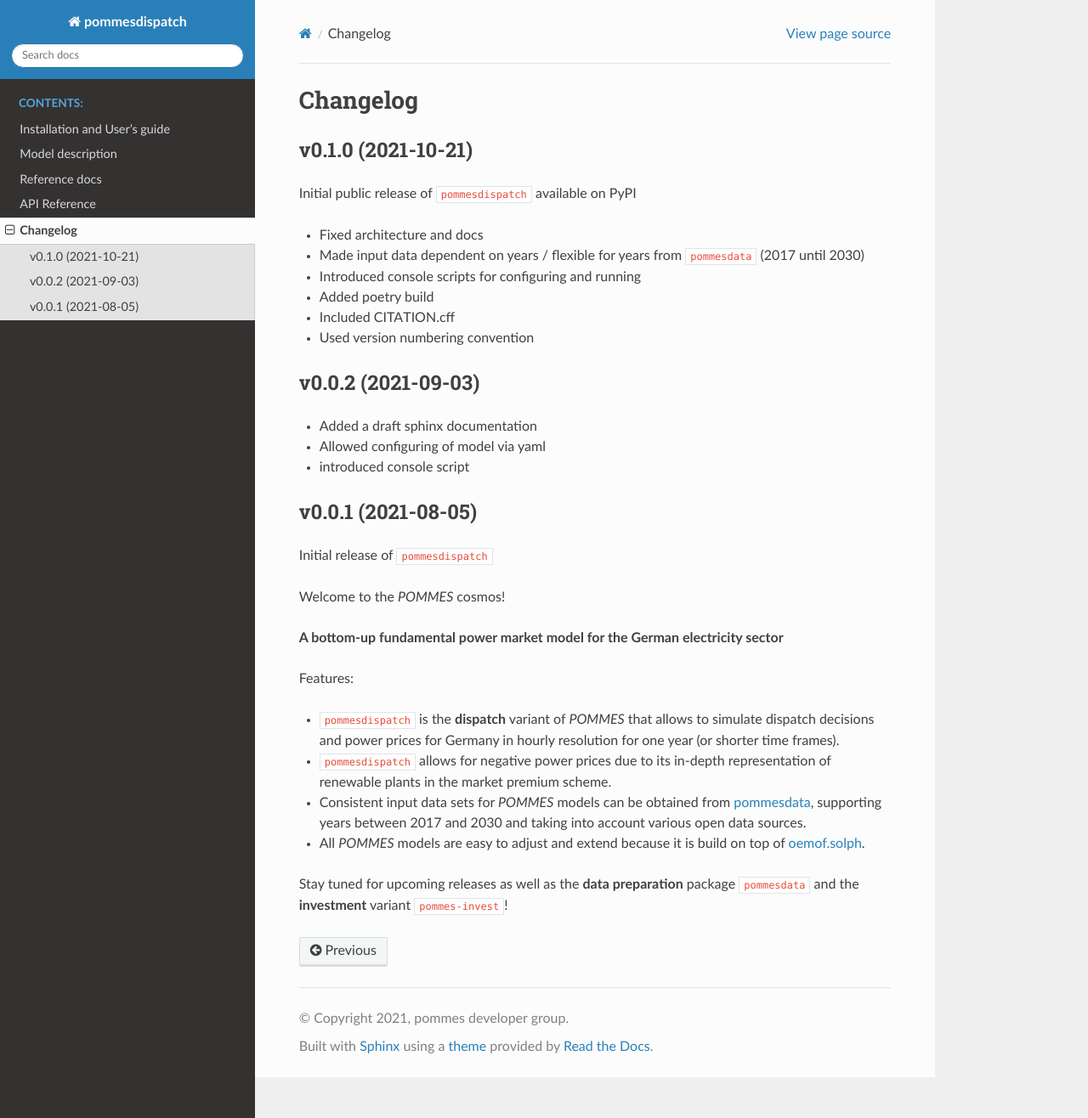
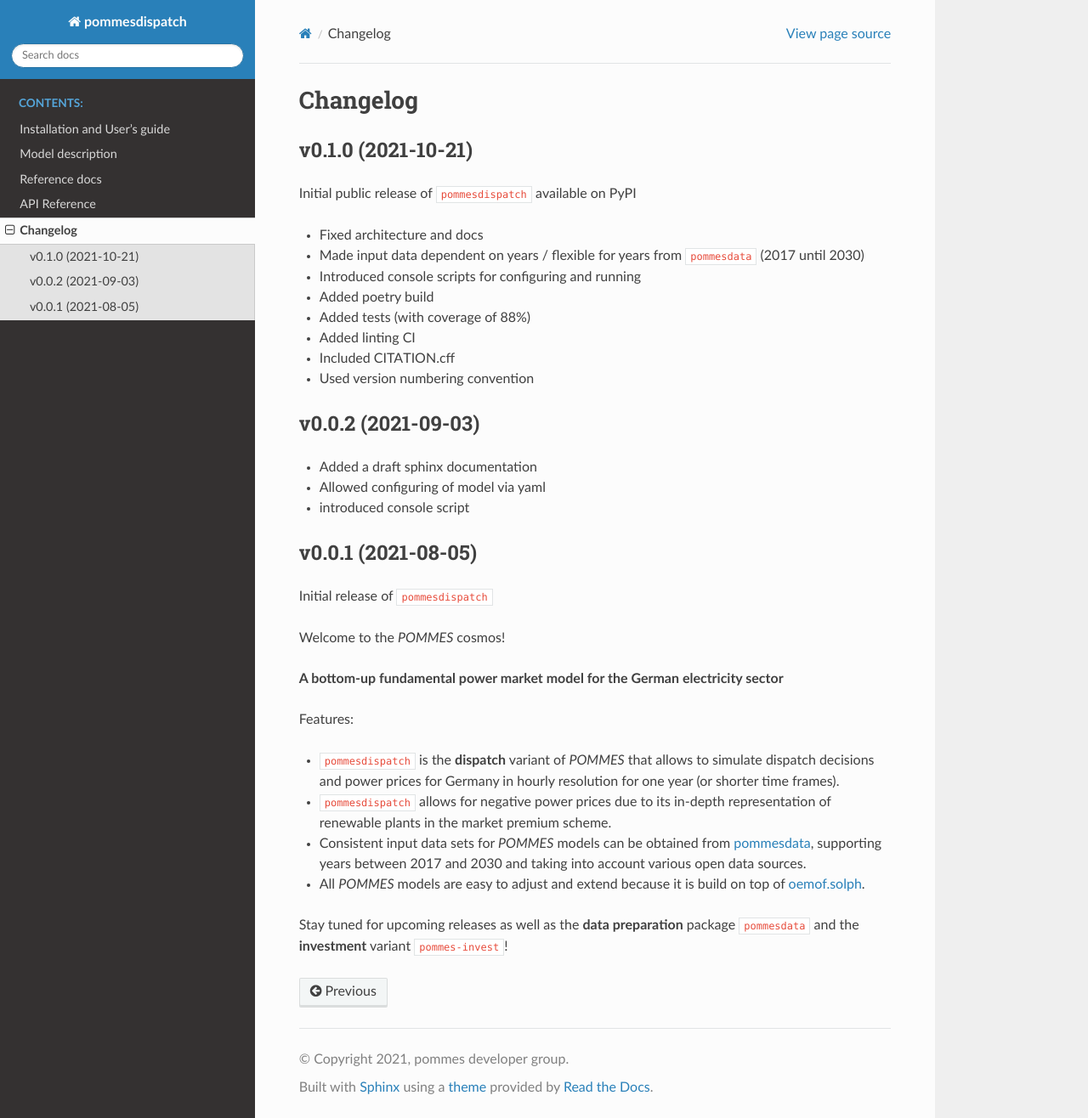
Before and after one commit to pommes-public/pommesdispatch, a Sphinx documentation site: the page built from docs/changelog.rst, in a window 1280 px wide and 1316 px high. Shown: the whole window at 85% size. Built offline with Sphinx 7.4.7 and the Read the Docs theme 2.0.0, drawn with Linux system fonts in a browser that asks for light colours.

Commit message:
Amend changelog.rst

```diff
--- a/docs/changelog.rst
+++ b/docs/changelog.rst
@@ -10,6 +10,8 @@
 * Made input data dependent on years / flexible for years from ``pommesdata`` (2017 until 2030)
 * Introduced console scripts for configuring and running
 * Added poetry build
+* Added tests (with coverage of 88%)
+* Added linting CI
 * Included CITATION.cff
 * Used version numbering convention
 
```
